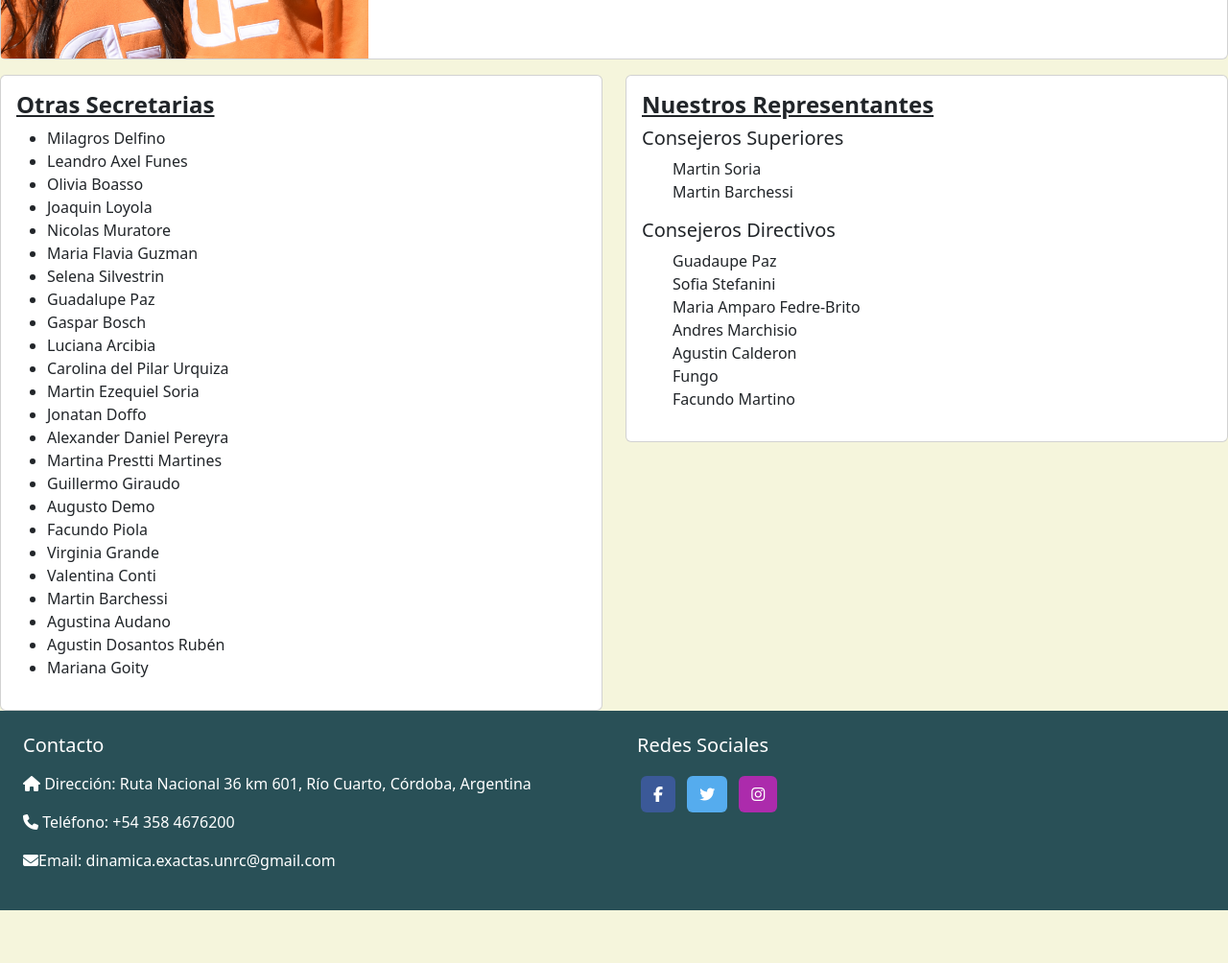
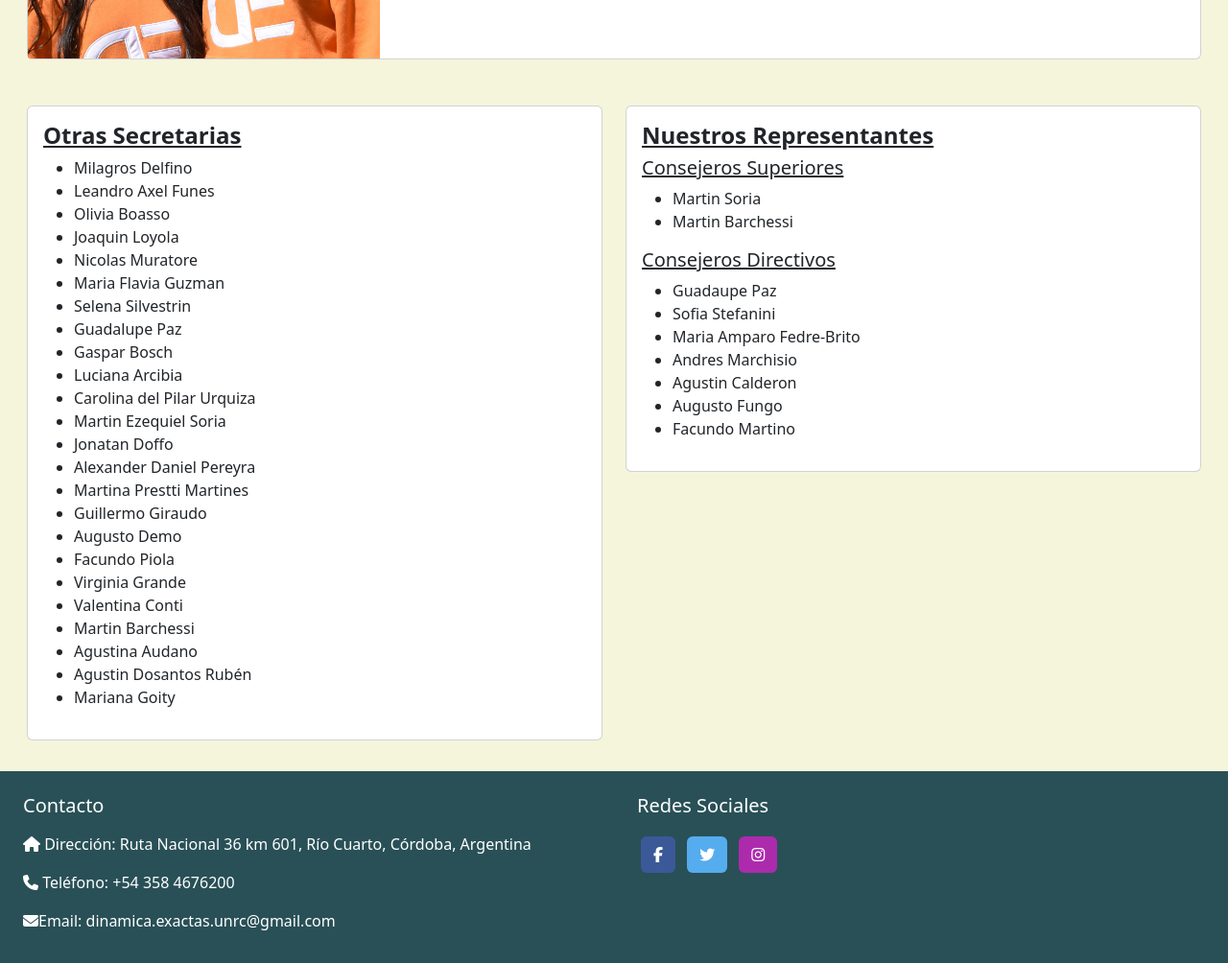
Before and after one commit to CECEx-UNRC/CECEx-Web, a plain HTML site: page about.html in a window 1280 px wide. Shown: the part 1471-2475 px from the top of the page at 96% size. Before the commit the page ends 2420 px from the top, so only its background shows below. Drawn offline with nearby package versions, Linux system fonts and the light colour scheme.

Commit message:
Cambios de formato, Link a JUPA

```diff
--- a/about.html
+++ b/about.html
@@ -46,9 +46,9 @@
             </p>
         </div>
       </div>
-      <div class="row">
-          <h1 class="text-center">Nuestras Autoridades</h1>
-          <div class="col-md-12">
+      <div class="row mx-auto p-3 rounded">
+          <h1 class="text-center text-decoration-underline">Nuestras Autoridades</h1>
+          <div class="col-md-12 mb-3">
             <div class="card">
               <img src="img/andysofi.JPG" class="card-img-top" alt="...">
               <div class="card-body">
@@ -61,7 +61,9 @@
               </div>
             </div>
           </div>
-          <div class="col-12 col-md-6 mt-3">
+      </div>
+      <div class="row mx-auto p-3 rounded">
+          <div class="col-12 col-md-6 mb-3">
             <div class="card">
               <div class="card-body">
                 <h4 class="card-title text-decoration-underline">Otras Secretarias</h4>
@@ -94,30 +96,31 @@
               </div>
             </div>
           </div>
-          <div class="col-12 col-md-6 mt-3">
+          <div class="col-12 col-md-6">
             <div class="card">
               <div class="card-body">
                 <h4 class="card-title text-decoration-underline">Nuestros Representantes</h4>
-                <h5>Consejeros Superiores</h5>
+                <h5 class="text-decoration-underline">Consejeros Superiores</h5>
                 <ul>
-                  <li class="card-text list-group-item">Martin Soria</li>
-                  <li class="card-text list-group-item">Martin Barchessi</li>
+                  <li class="card-text">Martin Soria</li>
+                  <li class="card-text">Martin Barchessi</li>
                 </ul>
-                <h5>Consejeros Directivos</h5>
+                <h5 class="text-decoration-underline">Consejeros Directivos</h5>
                 <ul>
-                  <li class="card-text list-group-item">Guadaupe Paz</li>
-                  <li class="card-text list-group-item">Sofia Stefanini</li>
-                  <li class="card-text list-group-item">Maria Amparo Fedre-Brito</li>
-                  <li class="card-text list-group-item">Andres Marchisio</li>
-                  <li class="card-text list-group-item">Agustin Calderon</li>
-                  <li class="card-text list-group-item">Fungo</li>
-                  <li class="card-text list-group-item">Facundo Martino</li>
+                  <li class="card-text">Guadaupe Paz</li>
+                  <li class="card-text">Sofia Stefanini</li>
+                  <li class="card-text">Maria Amparo Fedre-Brito</li>
+                  <li class="card-text">Andres Marchisio</li>
+                  <li class="card-text">Agustin Calderon</li>
+                  <li class="card-text">Augusto Fungo</li>
+                  <li class="card-text">Facundo Martino</li>
                 </ul>
               </div>
             </div>
           </div>
-          </div>
+        </div>
       </div>
+    </div>
     </main>
     <footer class="text-white">
       <div class="container-fluid">
```
Also changed, not shown: index.html (+2 -0 lines).
